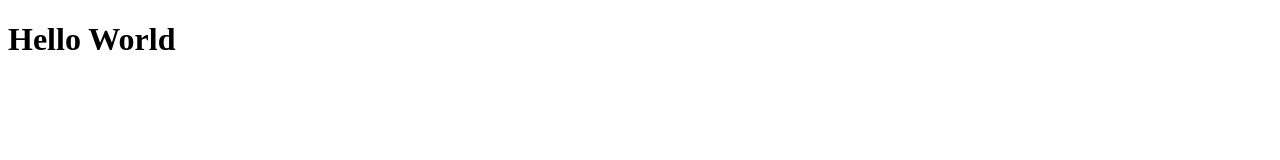
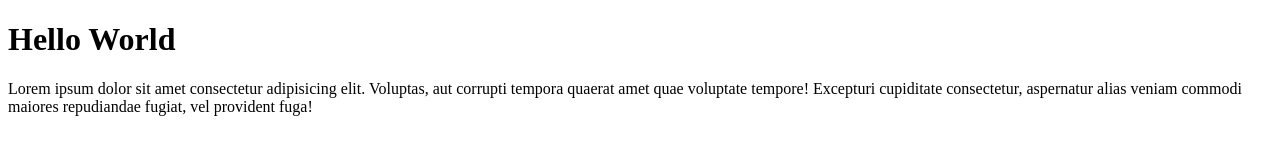
Before and after one commit to Barry1596/git-test, a plain HTML site: page index.html in a window 1280 px wide. Drawn offline with Linux system fonts and the light colour scheme.

Commit message:
menambahkan parapgrap

```diff
--- a/index.html
+++ b/index.html
@@ -10,6 +10,7 @@
 
 <body>
     <h1>Hello World</h1>
+    <p>Lorem ipsum dolor sit amet consectetur adipisicing elit. Voluptas, aut corrupti tempora quaerat amet quae voluptate tempore! Excepturi cupiditate consectetur, aspernatur alias veniam commodi maiores repudiandae fugiat, vel provident fuga!</p>
 </body>
 
 </html>
```
